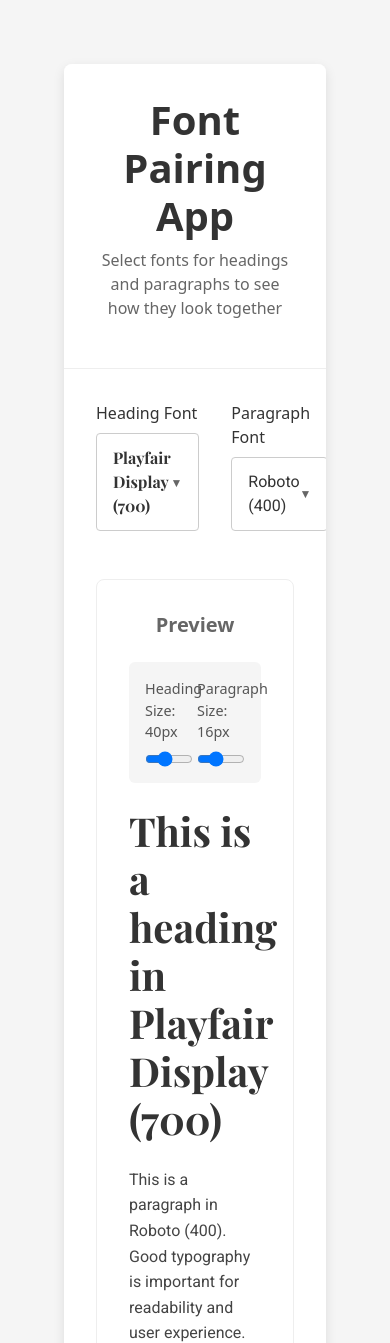
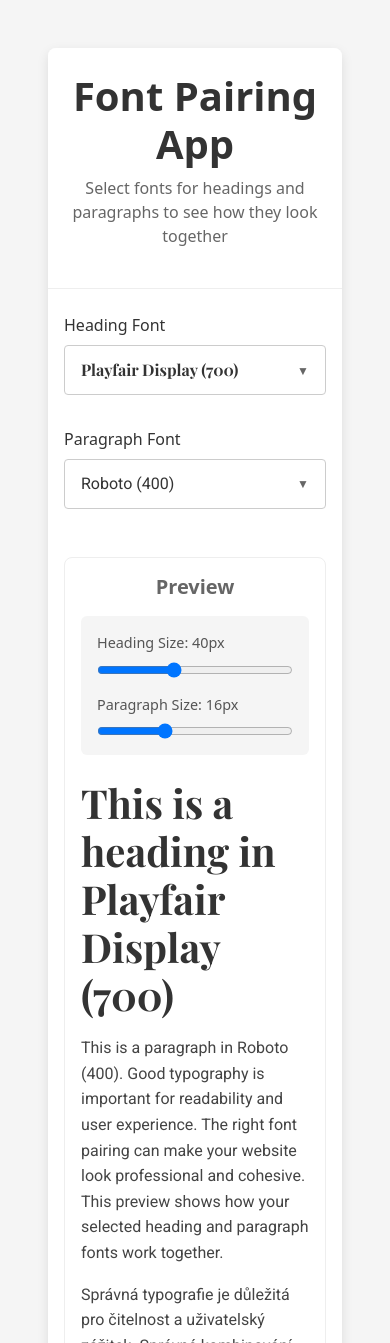
Before and after one commit to tkoubic/fonts-pairing, a React (Vite) app: page / in a window 390 px wide. Shown: the top 1343 px of the page. Built offline with nearby package versions, Linux system fonts and the light colour scheme.

Commit message:
mobile respo

```diff
--- a/index.html
+++ b/index.html
@@ -3,7 +3,7 @@
   <head>
     <meta charset="UTF-8" />
     <link rel="icon" type="image/svg+xml" href="/vite.svg" />
-    <meta name="viewport" content="width=device-width, initial-scale=1.0" />
+    <meta name="viewport" content="width=device-width, initial-scale=1.0, maximum-scale=1.0, user-scalable=no" />
     <title>Font Pairing App</title>
     <!-- Initial fonts will be loaded dynamically by the app -->
     <link href="https://fonts.googleapis.com/css2?family=Playfair+Display:wght@400;500;700;900&family=Roboto:wght@300;400;500;700&display=swap" rel="stylesheet">
--- a/src/App.css
+++ b/src/App.css
@@ -54,3 +54,36 @@
   color: #666;
   font-size: 0.875rem;
 }
+
+/* Mobile responsiveness */
+@media (max-width: 768px) {
+  #root {
+    padding: 1rem;
+    max-width: 100%;
+  }
+
+  .app-container {
+    min-height: auto;
+  }
+
+  .app-header {
+    padding: 1.5rem 1rem;
+  }
+
+  .app-content {
+    padding: 1.5rem 1rem;
+  }
+
+  .font-selectors {
+    flex-direction: column;
+    gap: 1rem;
+  }
+
+  .font-selector-column {
+    width: 100%;
+  }
+
+  .app-footer {
+    padding: 0.75rem;
+  }
+}
--- a/src/styles/FontPreview.css
+++ b/src/styles/FontPreview.css
@@ -57,3 +57,29 @@
   width: 100%;
   cursor: pointer;
 }
+
+/* Mobile responsiveness for font preview */
+@media (max-width: 768px) {
+  .font-preview {
+    padding: 1rem;
+    margin-top: 1rem;
+  }
+
+  .font-preview-title {
+    margin-bottom: 1rem;
+  }
+
+  .font-size-controls {
+    flex-direction: column;
+    gap: 1rem;
+  }
+
+  .font-size-control {
+    width: 100%;
+  }
+
+  .font-preview-content h1 {
+    font-size: 2rem;
+    margin-bottom: 1rem;
+  }
+}
```
